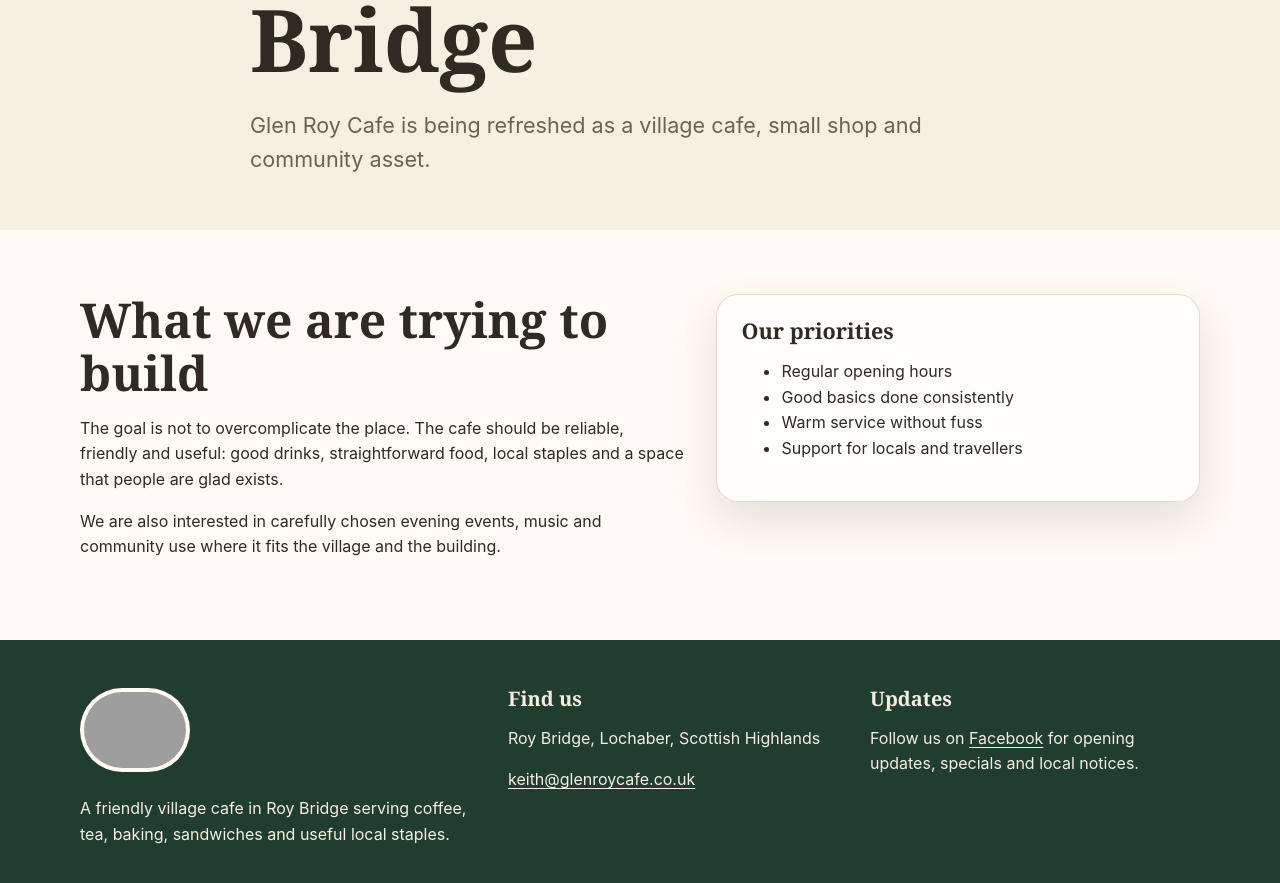
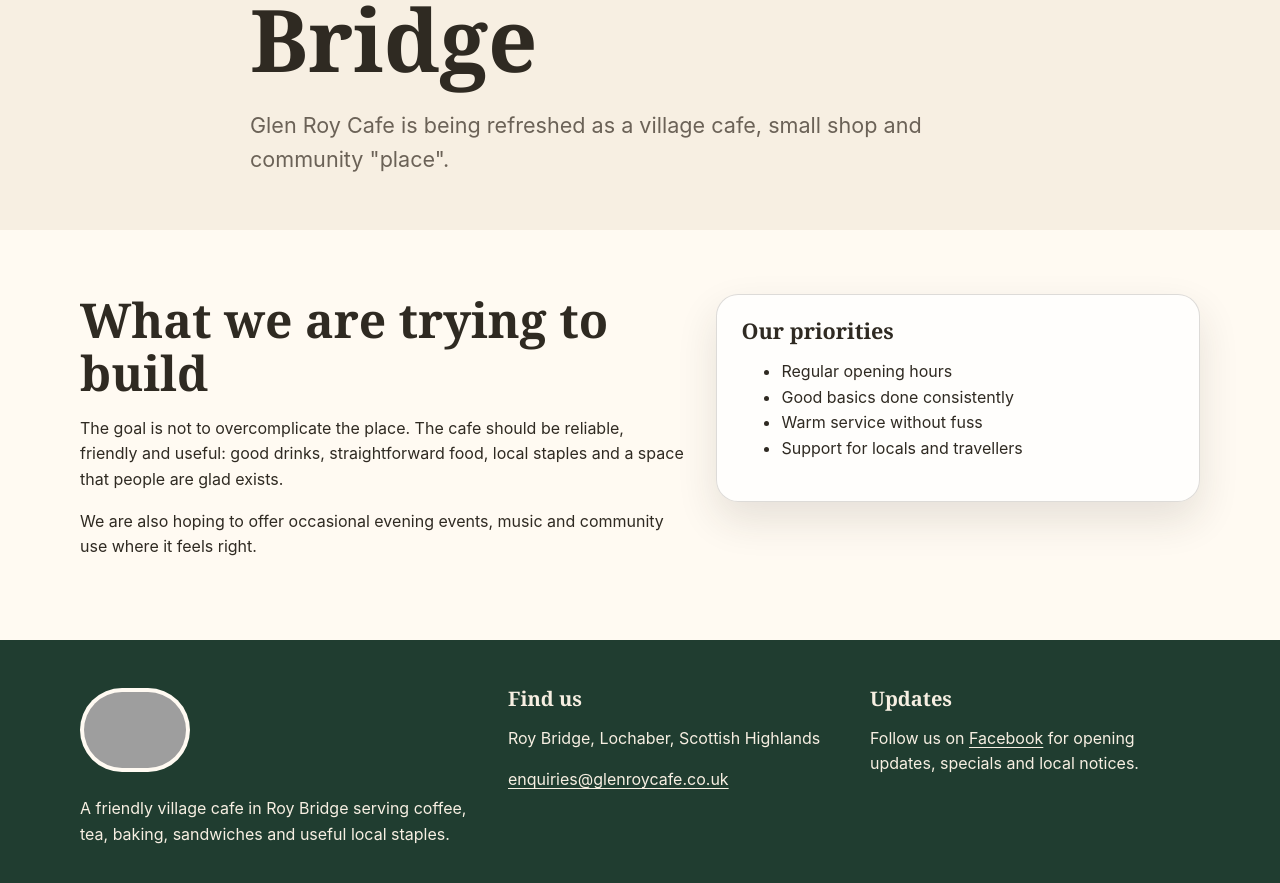
Before and after one commit to GlenRoyCafe/website, an Eleventy site: page src/about.md in a window 1280 px wide. Shown: the part 485-1368 px from the top of the page. Built offline with nearby package versions, Linux system fonts and the light colour scheme; Eleventy itself is replaced by a stand-in of ours; files that its build step writes are made by us from their sources; grey boxes are pictures that could not be loaded.

Commit message:
Removing references to keith.

```diff
--- a/src/_data/site.json
+++ b/src/_data/site.json
@@ -3,7 +3,7 @@
   "tagline": "Cafe, shop and community space in Roy Bridge",
   "description": "A friendly village cafe in Roy Bridge serving coffee, tea, baking, sandwiches and useful local staples.",
   "url": "https://glenroycafe.co.uk",
-  "email": "keith@glenroycafe.co.uk",
+  "email": "enquiries@glenroycafe.co.uk",
   "phone": "",
   "facebook": "https://www.facebook.com/glenroycafe",
   "address": "Roy Bridge, Lochaber, Scottish Highlands",
--- a/src/about.md
+++ b/src/about.md
@@ -8,7 +8,7 @@ description: About Glen Roy Cafe in Roy Bridge.
   <div class="container narrow">
     <p class="eyebrow">About us</p>
     <h1>A practical, welcoming cafe for Roy Bridge</h1>
-    <p class="lede">Glen Roy Cafe is being refreshed as a village cafe, small shop and community asset.</p>
+    <p class="lede">Glen Roy Cafe is being refreshed as a village cafe, small shop and community "place".</p>
   </div>
 </section>
 
@@ -17,7 +17,7 @@ description: About Glen Roy Cafe in Roy Bridge.
     <div>
       <h2>What we are trying to build</h2>
       <p>The goal is not to overcomplicate the place. The cafe should be reliable, friendly and useful: good drinks, straightforward food, local staples and a space that people are glad exists.</p>
-      <p>We are also interested in carefully chosen evening events, music and community use where it fits the village and the building.</p>
+      <p>We are also hoping to offer occasional evening events, music and community use where it feels right.</p>
     </div>
     <div class="panel">
       <h3>Our priorities</h3>
```
Also changed, not shown: 5 other files.
